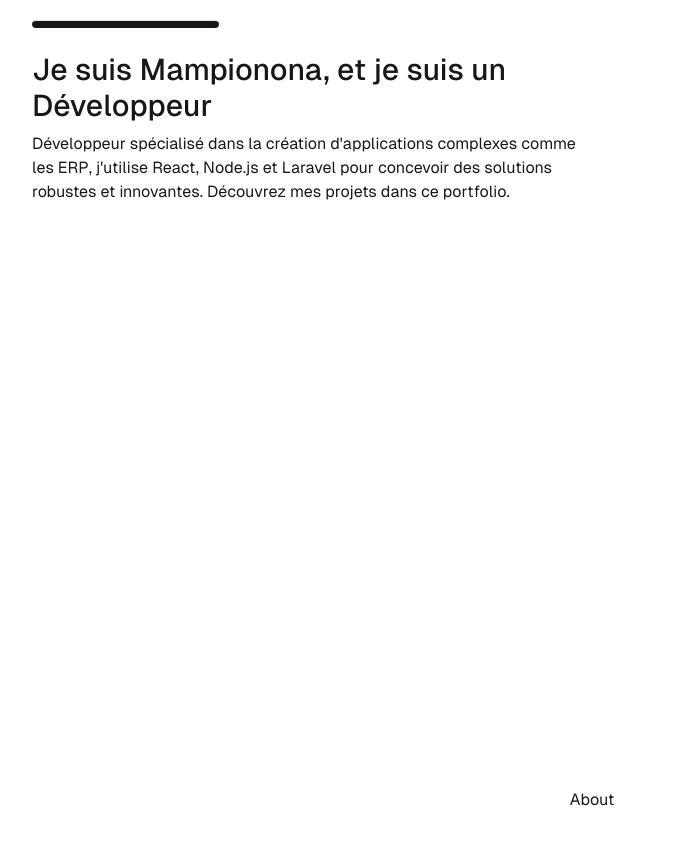
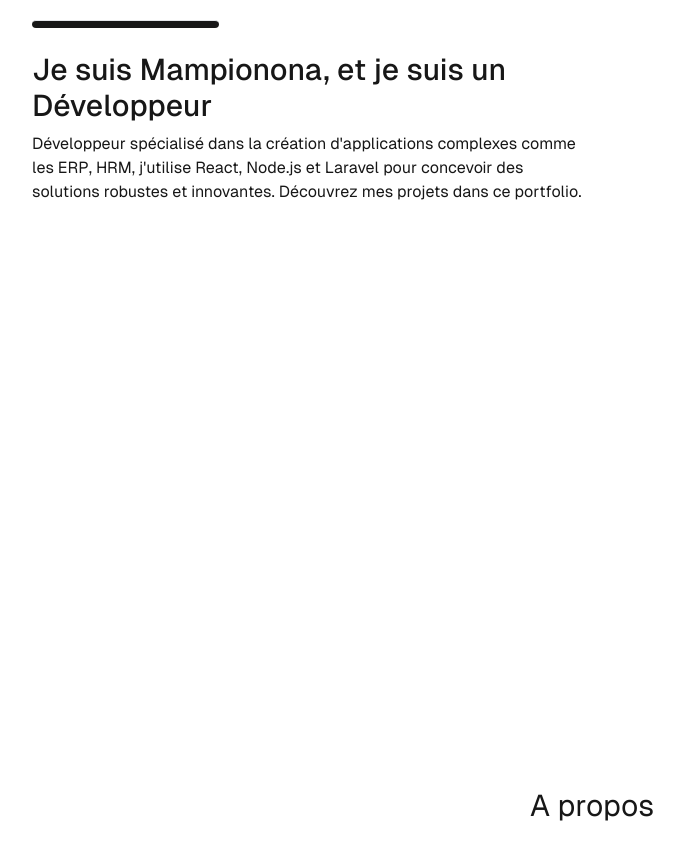
Before and after one commit to Mampionona33/portfolio-mampi, a Next.js app: page / in a window 1280 px wide. Shown: the part 300-1160 px from the top of the page, without its empty margins (48-732 px from the left). Built offline with nearby package versions, Linux system fonts and the light colour scheme.

Commit message:
ajout appli

```diff
--- a/app/components/About.tsx
+++ b/app/components/About.tsx
@@ -1,7 +1,7 @@
 const About = () => {
   return (
-    <section className="min-h-screen pt-32" id="a_propos">
-      <h1>About</h1>
+    <section className="min-h-screen pt-32 flex justify-center" id="a_propos">
+      <h1 className="text-3xl">A propos</h1>
     </section>
   );
 };
--- a/app/components/Introduction.tsx
+++ b/app/components/Introduction.tsx
@@ -8,7 +8,7 @@ const Introduction = () => {
         </h1>
         <p>
           Développeur spécialisé dans la création d'applications complexes comme
-          les ERP, j'utilise React, Node.js et Laravel pour concevoir des
+          les ERP, HRM, j'utilise React, Node.js et Laravel pour concevoir des
           solutions robustes et innovantes. Découvrez mes projets dans ce
           portfolio.
         </p>
```
